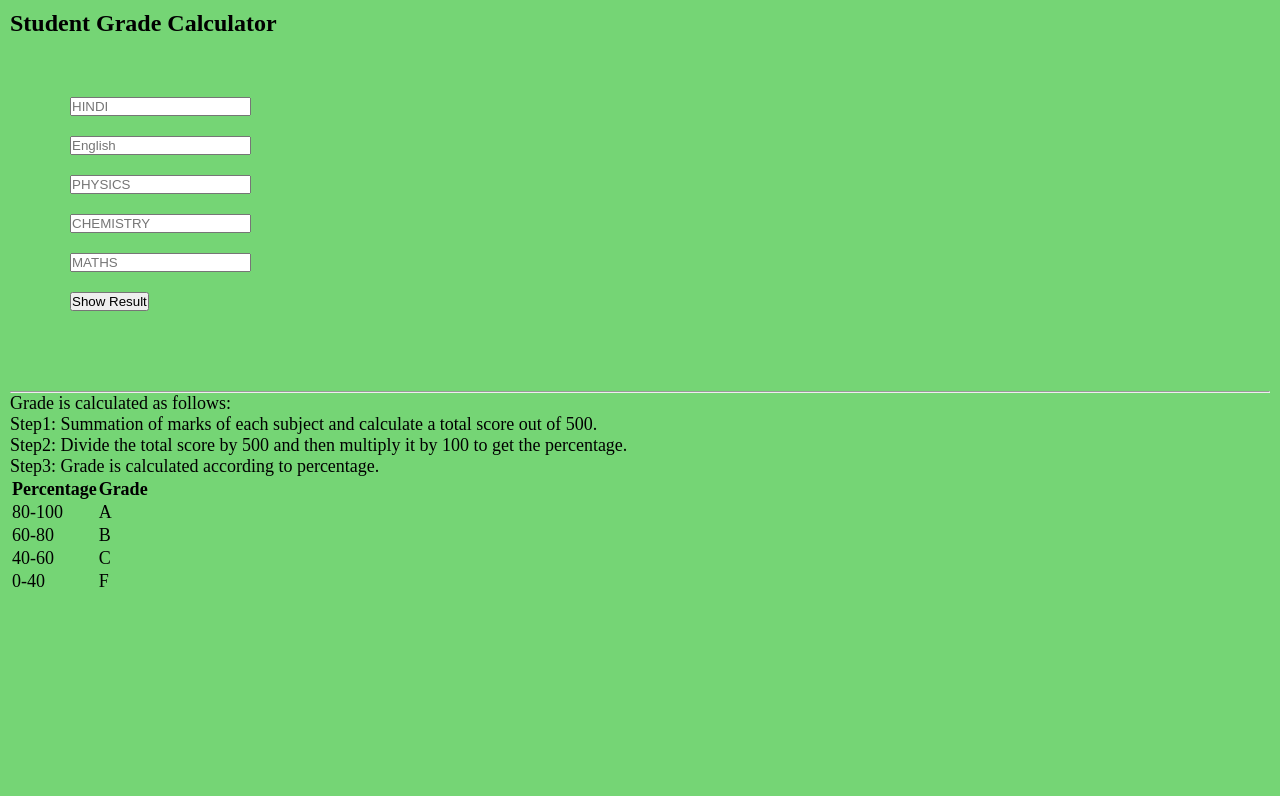
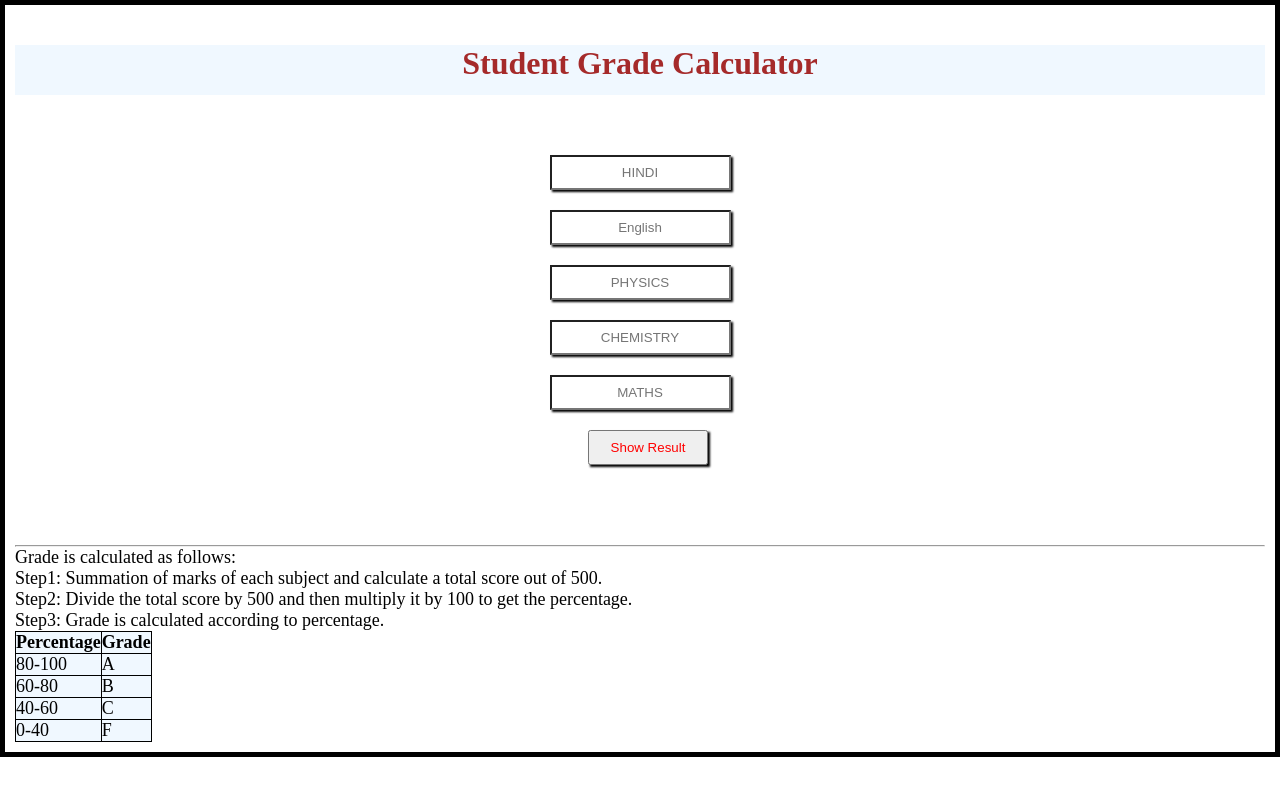
Before and after one commit to AtharvNerkar/Grade_Calculator, a plain HTML site: page index.html in a window 1280 px wide. Drawn offline with Linux system fonts and the light colour scheme.

Commit message:
style.css

```diff
--- a/style.css
+++ b/style.css
@@ -1,13 +1,30 @@
-* {
+ * {
     margin: 0;
     padding: 0;
     box-sizing: border-box;
     }
+h1{
+    color: brown;
+    background-color: aliceblue;
+    height: 50px;
+    width: 100vp;
+    margin-top: 30px;
+    font-size: xx-large;
+    display: flex;
+    justify-content: center;
+    align-items: first baseline;
+
+
+}
+
     body {
-    background: #75d575;
+    border: 05px solid black;
     font-size: 12px;
+    text-align: center;
+    background-color: rgba(114, 186, 186, 0);
+    /* background-image: url('congratulations-for-result.jpg'); */
+
     }
-
     .container {
     flex: 0 1 700px;
     margin: auto;
@@ -20,10 +37,30 @@
     }
     input {
     margin: 10px 10px 10px;
+    height: 35px;
+    box-shadow: 2px 2px 2px black;
+    text-align: center;
     }
     .showdata {
     color: black;
+    border: 1px;
+    width: 100%;
+    height: 100%;
     font-size: 1.2rem;
     padding-top: 10px;
     padding-bottom: 10px;
+    display: flex;
+    justify-content: center;
     }
+    .form-button{
+        color: red;
+        height:35px;
+        width: 120px;
+        margin-top: 10px;
+        margin-left: 26px;
+    }
+    table,tr,td,th{
+        border: 1px solid black;
+        border-collapse: collapse;
+        background-color: aliceblue;
+    }
```
